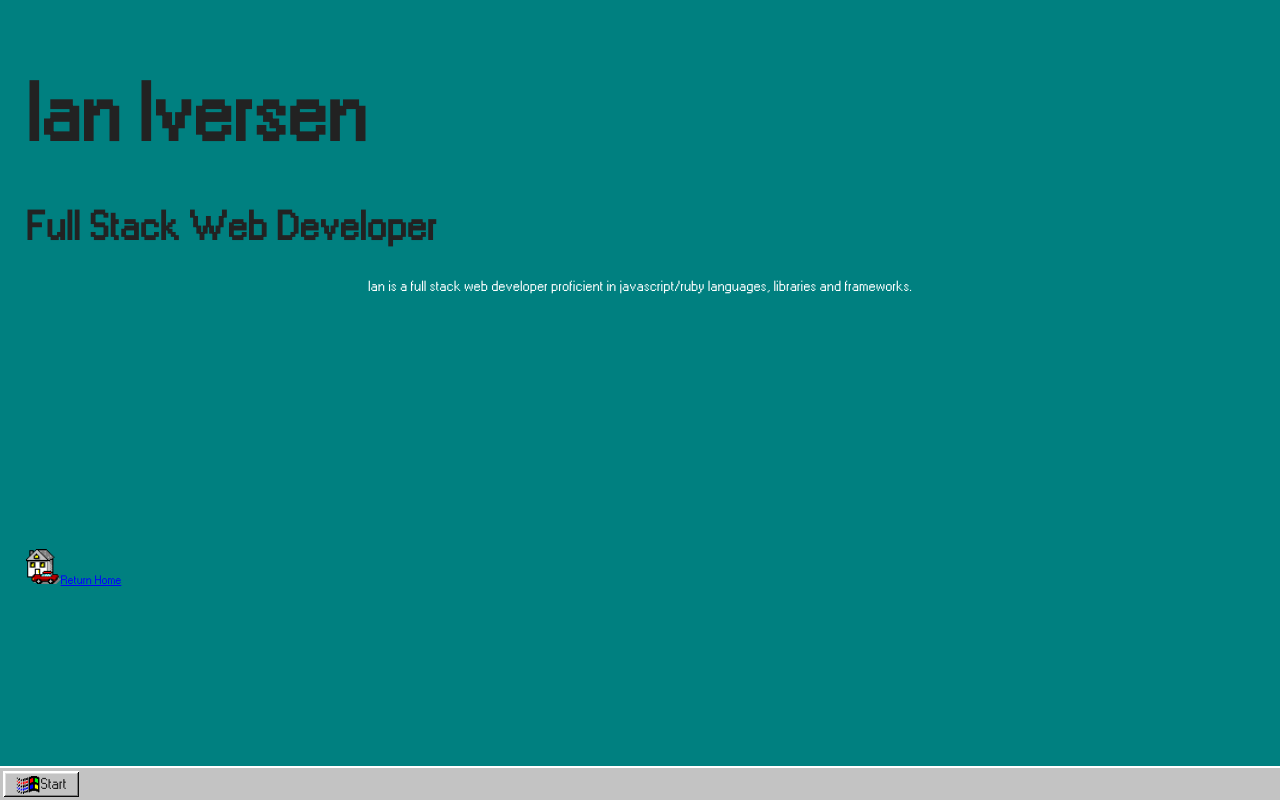
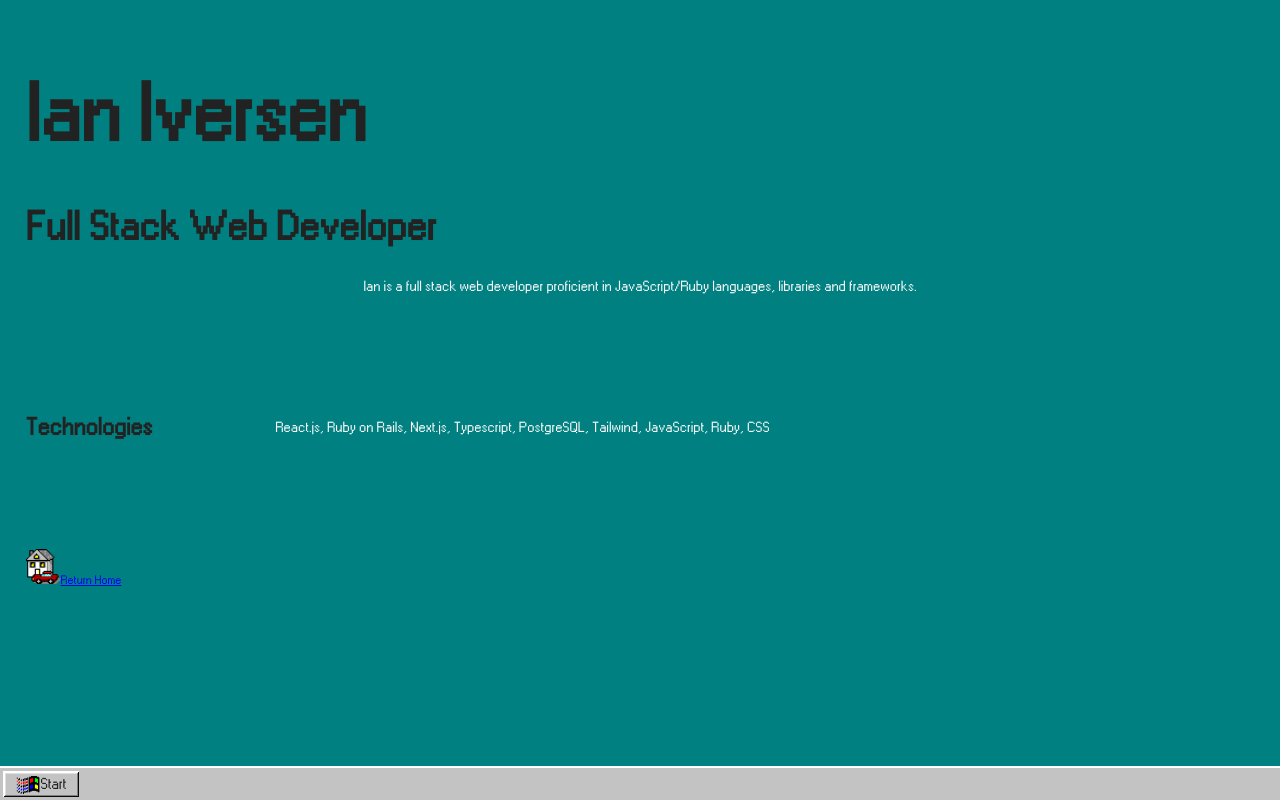
Before and after one commit to wayland-i/portfolio, a Next.js app in the folder landing-page/client/: page /about in a window 1280 px wide. Built offline with nearby package versions, Linux system fonts and the light colour scheme.

Commit message:
feat: about page technologies section

```diff
--- a/landing-page/client/pages/about.tsx
+++ b/landing-page/client/pages/about.tsx
@@ -9,7 +9,11 @@ const about = () => {
         <div>
             <h1>Ian Iversen</h1>
             <h2>Full Stack Web Developer</h2>
-            <p>Ian is a full stack web developer proficient in javascript/ruby languages, libraries and frameworks.</p>
+            <p>Ian is a full stack web developer proficient in JavaScript/Ruby languages, libraries and frameworks.</p>
+        </div>
+        <div className='technologies'>
+            <h4>Technologies</h4>
+            <p>React.js, Ruby on Rails, Next.js, Typescript, PostgreSQL, Tailwind, JavaScript, Ruby, CSS</p>
         </div>
         <div>
             <Link href={'/'}>
--- a/landing-page/client/styles/globals.css
+++ b/landing-page/client/styles/globals.css
@@ -136,3 +136,15 @@ p {
   justify-content: space-around;
 
 }
+
+.technologies {
+  display: flex;
+  align-items: center;
+  /* justify-content: center; */
+  /* justify-content: space-between; */
+}
+
+.technologies > p {
+  margin-left: 10%;
+
+}
```
Also changed, not shown: landing-page/client/pages/index.tsx (+9 -0 lines).
